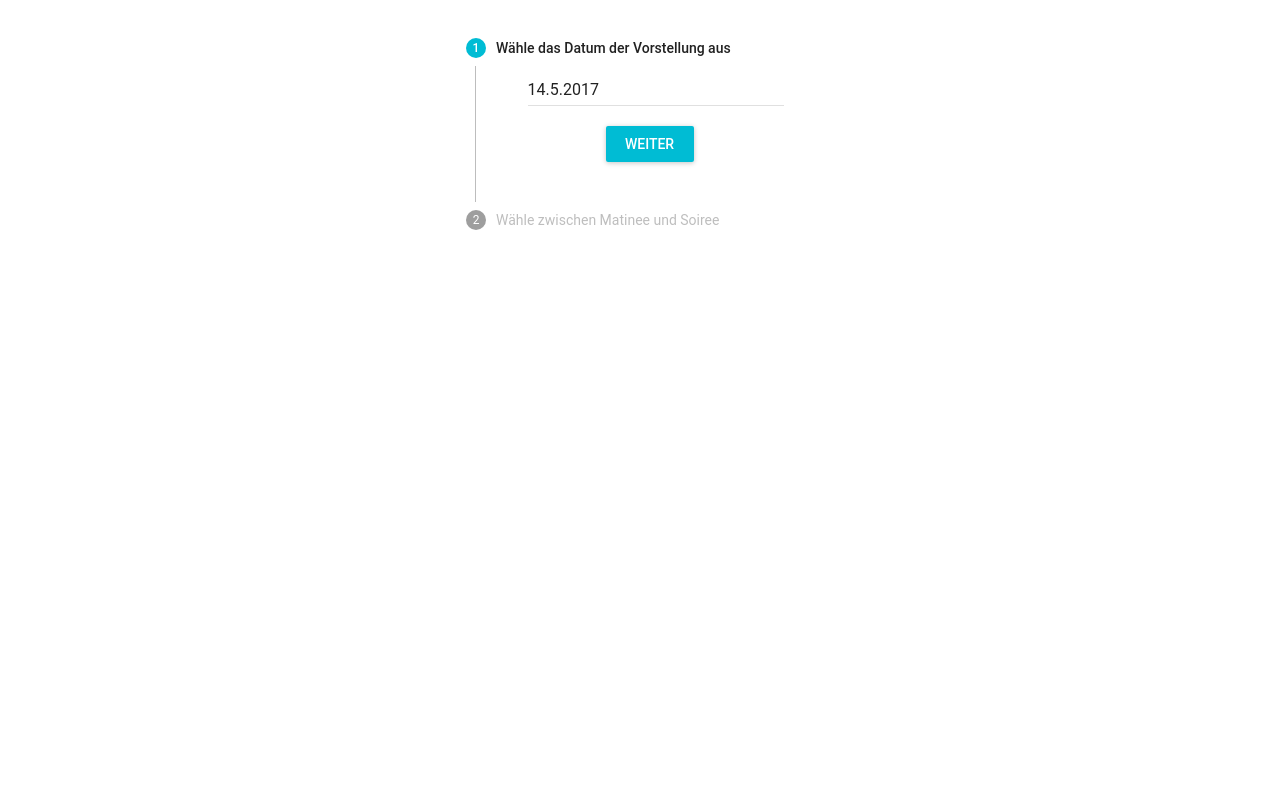
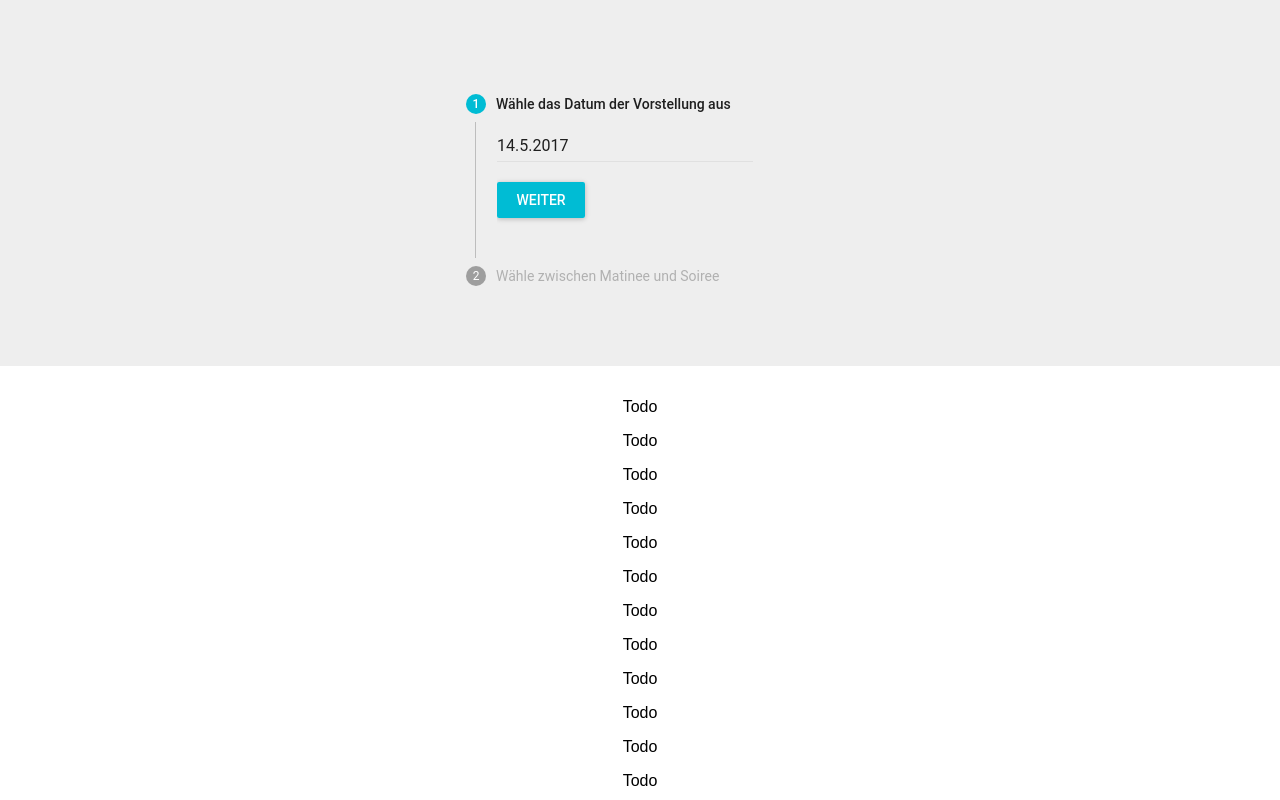
Before and after one commit to tanzdervampire/website, a React (Create React App) app: page / in a window 1280 px wide. Shown: the part 400-1200 px from the top of the page. Before the commit the page ends 800 px from the top, so only its background shows below. Built offline with nearby package versions, Linux system fonts and the light colour scheme; what react-tap-event-plugin would draw is missing.

Commit message:
added container

```diff
--- a/src/App.css
+++ b/src/App.css
@@ -1,3 +1,11 @@
+html, body, #root {
+    height: 100%;
+}
+
+#app-container {
+    height: 100%;
+}
+
 #content-container {
     padding: 1em 2em;
     text-align: center;
--- a/src/App.js
+++ b/src/App.js
@@ -5,7 +5,7 @@ import MuiThemeProvider from 'material-ui/styles/MuiThemeProvider';
 
 import FullWidthSection from './FullWidthSection';
 import typography from 'material-ui/styles/typography';
-import {cyan500, grey200, darkWhite} from 'material-ui/styles/colors';
+import {cyan500, grey200, grey900, lightWhite, darkWhite} from 'material-ui/styles/colors';
 
 import ShowPicker from './ShowPicker/ShowPicker';
 import RaisedButton from 'material-ui/RaisedButton';
@@ -88,12 +88,67 @@ class App extends Component {
     }
 
     searchPanel() {
+        const styles = {
+            root: {
+                backgroundColor: grey200
+            }
+        };
+
         return (
-            <div style={{maxWidth: 500, margin: 'auto'}}>
-                <ShowPicker
-                    onFinish={this.handleShowPickFinish}
-                />
+            <FullWidthSection useContent={true} style={styles.root}>
+                <div style={{maxWidth: 500, margin: 'auto'}}>
+                    <ShowPicker
+                        onFinish={this.handleShowPickFinish}
+                    />
+                </div>
+            </FullWidthSection>
+        );
+    }
+
+    castList() {
+        const styles = {
+            content: {
+                backgroundColor: lightWhite
+            }
+        };
+
+        return (
+            <div id="content-container" style={styles.content}>
+                <p>Todo</p>
+                <p>Todo</p>
+                <p>Todo</p>
+                <p>Todo</p>
+                <p>Todo</p>
+                <p>Todo</p>
+                <p>Todo</p>
+                <p>Todo</p>
+                <p>Todo</p>
+                <p>Todo</p>
+                <p>Todo</p>
+                <p>Todo</p>
             </div>
+        );
+    }
+
+    footer() {
+        const styles = {
+            root: {
+                backgroundColor: grey900,
+                position: "relative",
+                bottom: 0
+            },
+            p: {
+                color: lightWhite,
+                maxWidth: 500
+            }
+        };
+
+        return (
+            <FullWidthSection useContent={true} style={styles.root}>
+                <p style={styles.p}>
+                    This is the footer
+                </p>
+            </FullWidthSection>
         );
     }
 
@@ -118,10 +173,9 @@ class App extends Component {
             <MuiThemeProvider>
                 <div id="app-container">
                     {this.introductionPanel()}
-
-                    <div id="content-container">
-                        {this.searchPanel()}
-                    </div>
+                    {this.searchPanel()}
+                    {this.castList()}
+                    {this.footer()}
                 </div>
             </MuiThemeProvider>
         );
```
